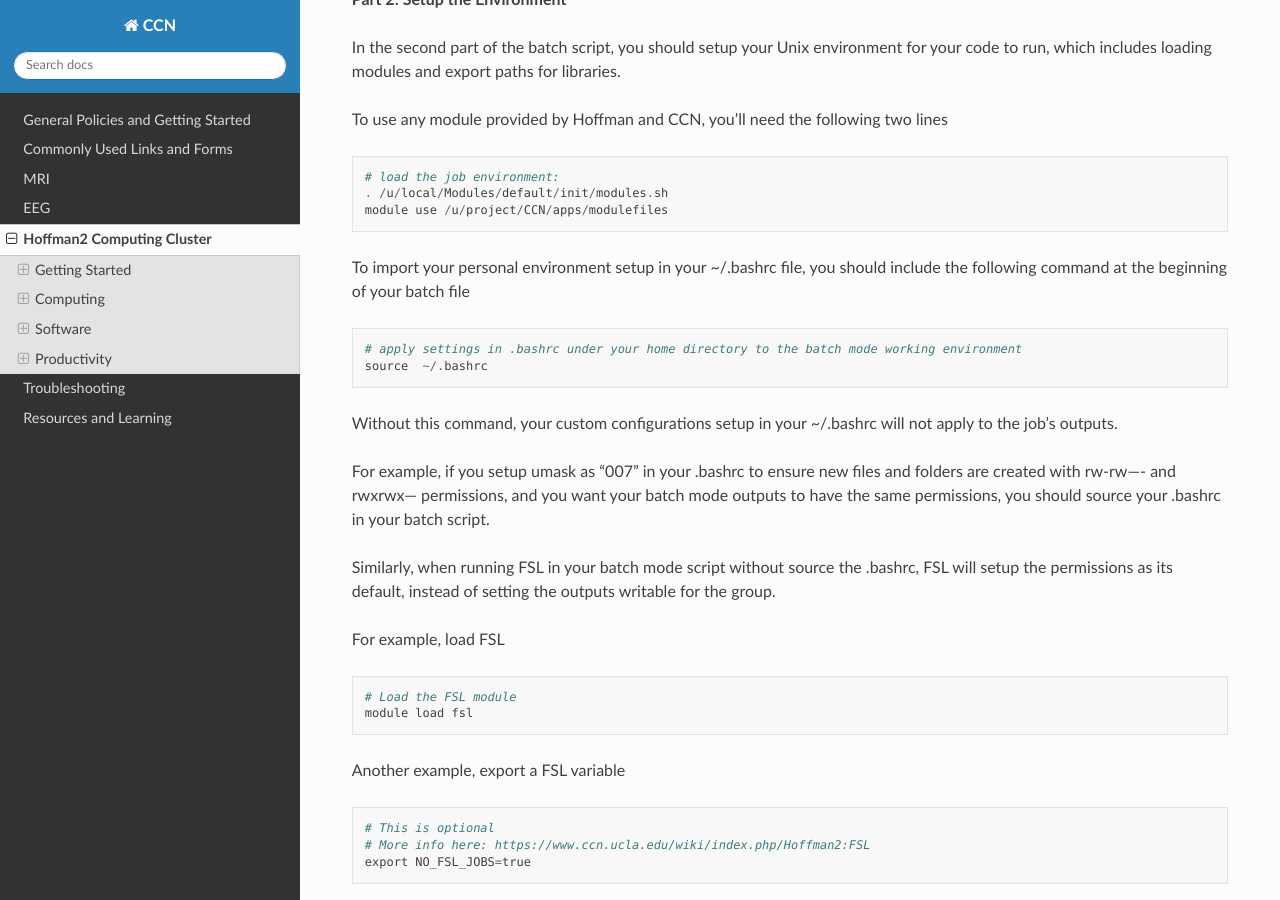
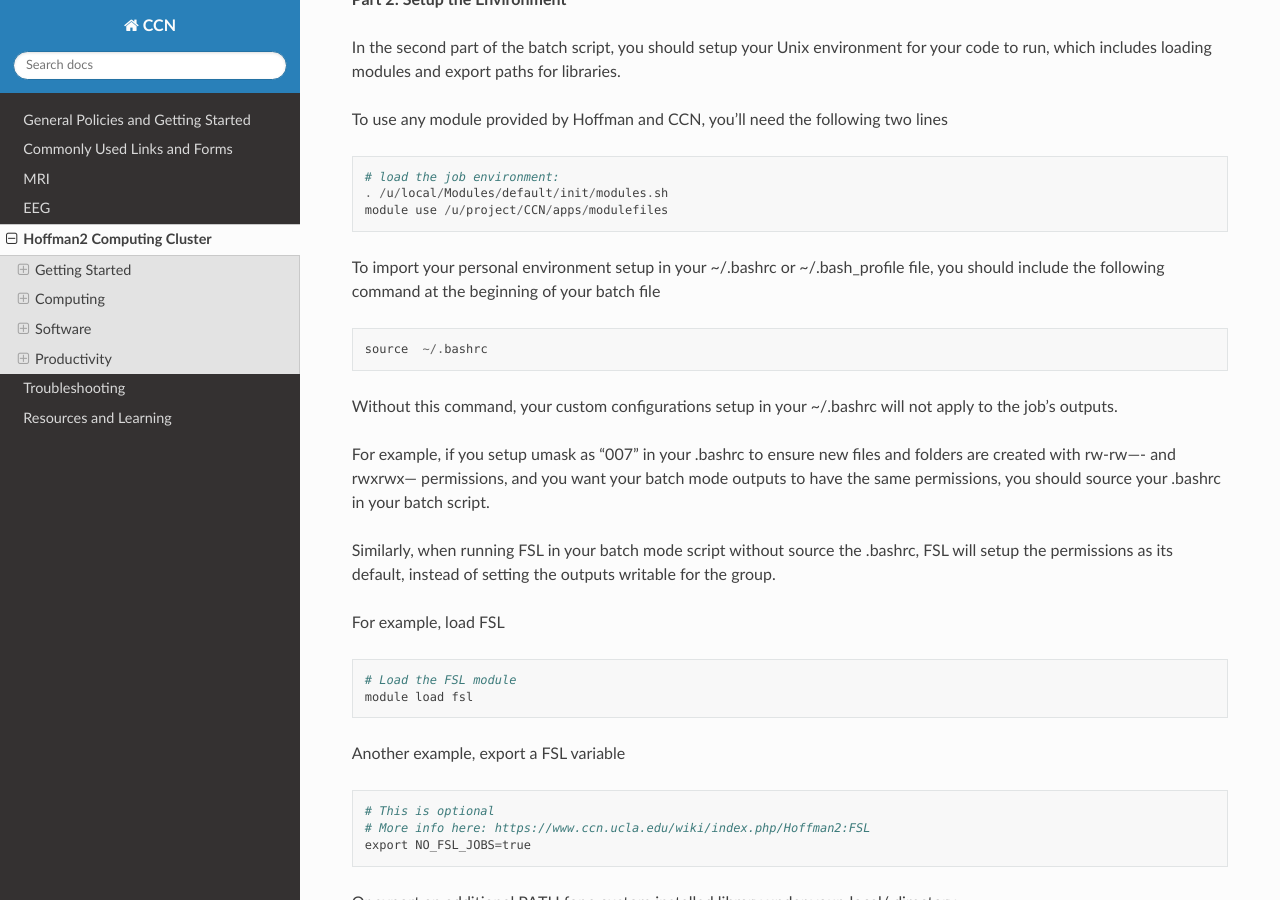
Before and after one commit to CCN-Support/CCN_Wiki, a Sphinx documentation site: the page built from docs/source/hoffman.rst, in a window 1280 px wide and 900 px high, scrolled down 30784 px. Built offline with Sphinx 7.4.7 and the Read the Docs theme 3.1.0, drawn with Linux system fonts in a browser that asks for light colours.

Commit message:
Update hoffman.rst
minor changes of words

```diff
--- a/docs/source/hoffman.rst
+++ b/docs/source/hoffman.rst
@@ -1827,11 +1827,10 @@ To use any module provided by Hoffman and CCN, you'll need the following two lin
   . /u/local/Modules/default/init/modules.sh
   module use /u/project/CCN/apps/modulefiles
 
-To import your personal environment setup in your ~/.bashrc file, you should include the following command at the beginning of your batch file
-
-.. code-block:: python
-
-  # apply settings in .bashrc under your home directory to the batch mode working environment
+To import your personal environment setup in your ~/.bashrc or ~/.bash_profile file, you should include the following command at the beginning of your batch file
+
+.. code-block:: python
+
   source  ~/.bashrc
 
 Without this command, your custom configurations setup in your ~/.bashrc will not apply to the job's outputs.
```
